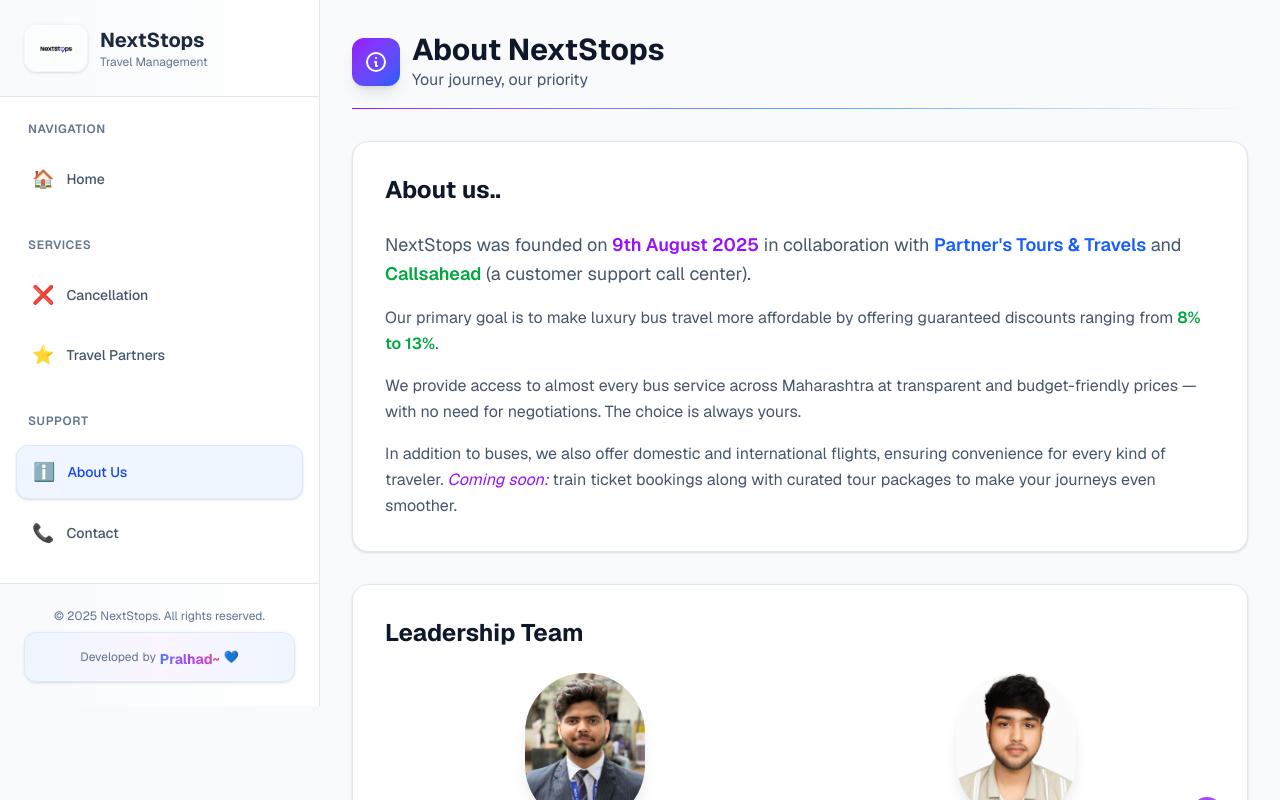
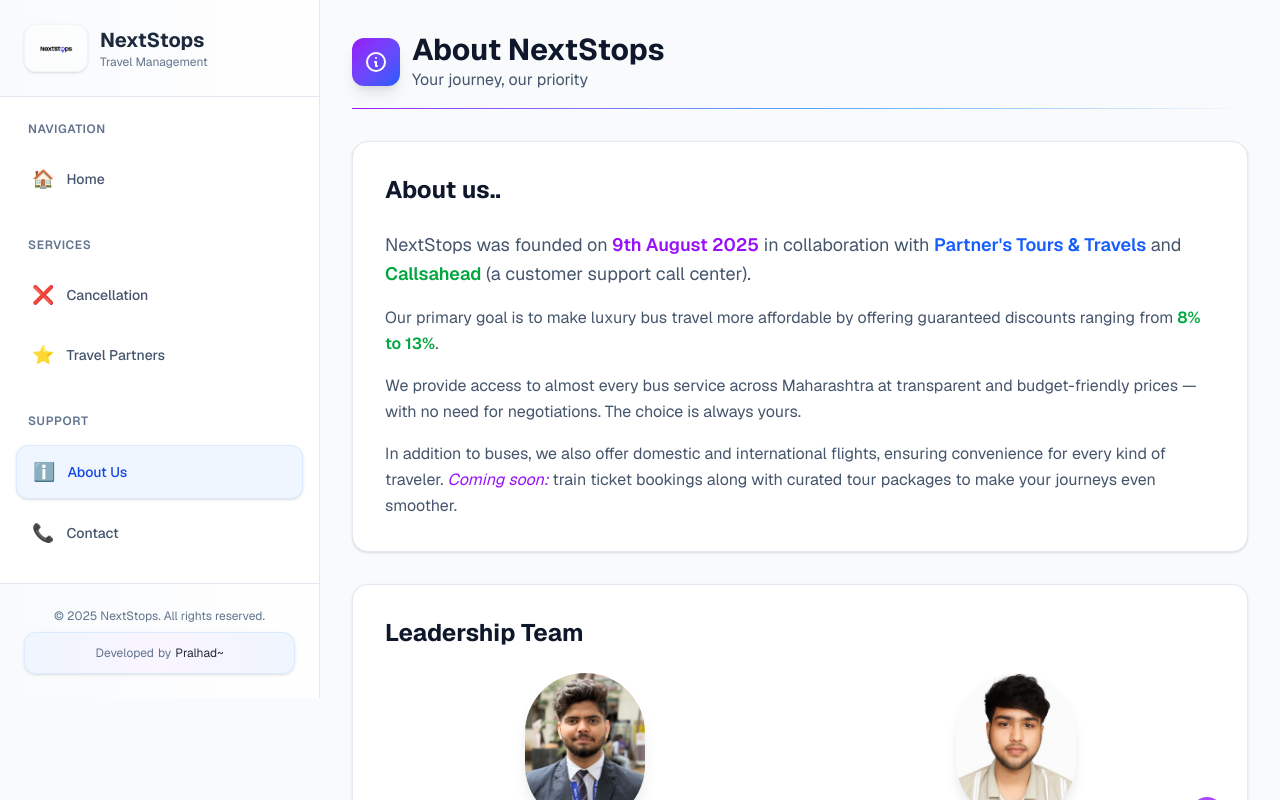
Before and after one commit to PRALHAD12/Next-Stops, a Next.js app: page /next/about in a window 1280 px wide. Shown: the top 800 px of the page. Built offline with nearby package versions, Linux system fonts and the light colour scheme.

Commit message:
Refactor sidebar footer to simplify developer attribution display

```diff
--- a/src/app/components/Sidebar.tsx
+++ b/src/app/components/Sidebar.tsx
@@ -220,16 +220,13 @@
               <div className="flex items-center justify-center space-x-1">
                 <span className="text-slate-500">Developed</span>
                 <span className="text-slate-500">by</span>
-              <div className="mt-1 flex items-center justify-center space-x-1">
-                <span className="font-bold text-sm bg-gradient-to-r from-blue-600 via-purple-600 to-pink-600 bg-clip-text text-transparent animate-pulse">
-                  Pralhad~
-                </span>
-                <span className="text-blue-500 animate-bounce">💙</span>
+              <span className="text-gray-800">Pralhad~</span>
+
               </div>
               </div>
             </div>
           </div>
-        </div>
+
       </aside>
     </>
   );
```
